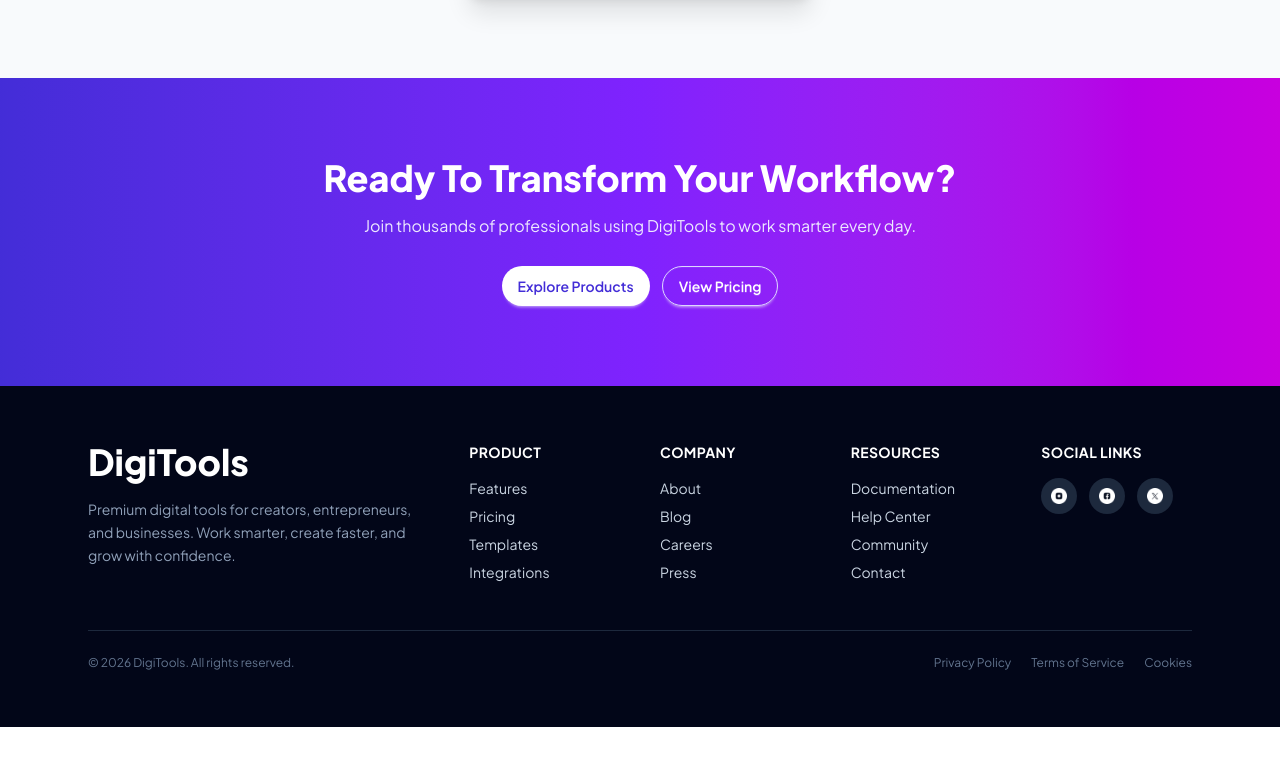
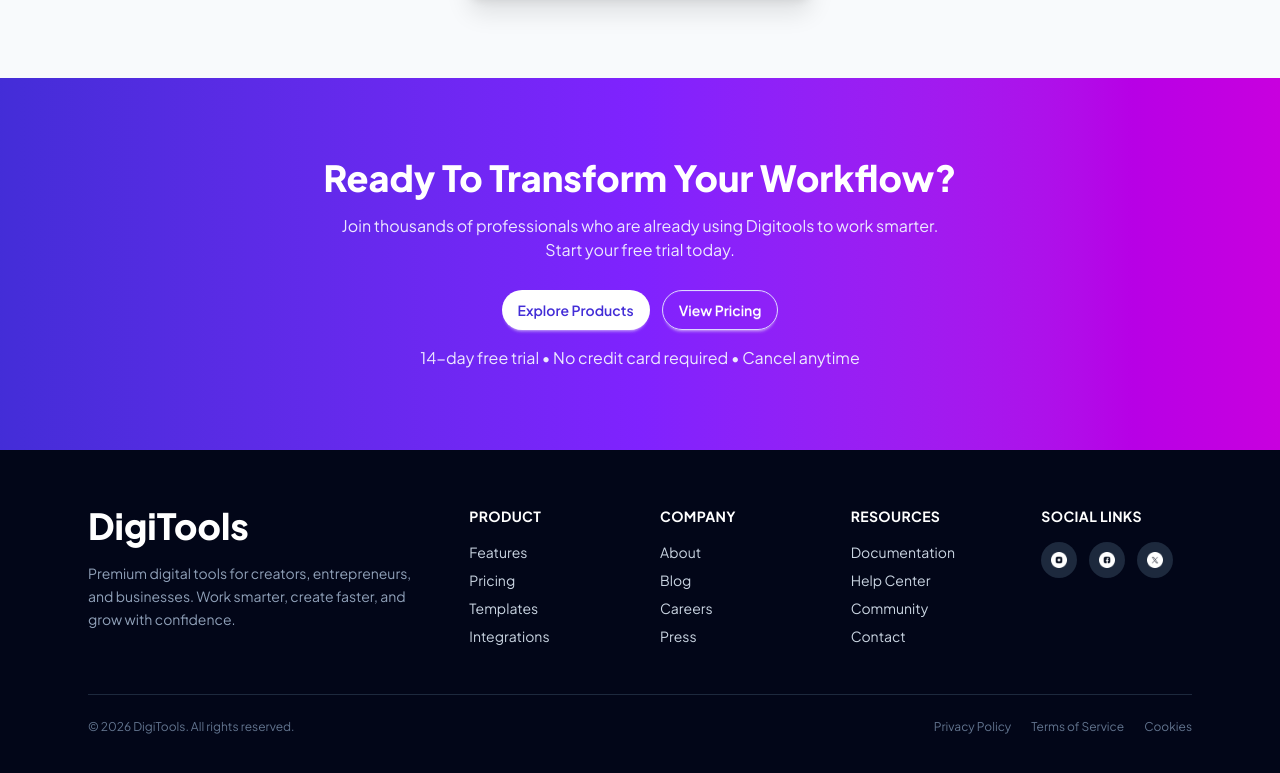
Before and after one commit to anisa-akter/B13-A6-DigiTools-Platform, a React (Vite) app: page / in a window 1280 px wide. Shown: the part 3767-4540 px from the top of the page. Before the commit the page ends 4494 px from the top, so only its background shows below. Built offline with nearby package versions, Linux system fonts and the light colour scheme.

Commit message:
Update promotional text in App component to enhance clarity and encourage trial sign-ups

```diff
--- a/src/App.jsx
+++ b/src/App.jsx
@@ -95,7 +95,7 @@ const App = () => {
       <section className="bg-linear-to-r from-indigo-700 via-violet-600 to-fuchsia-600 py-20 text-center text-white">
         <div className="mx-auto w-full max-w-3xl px-4 md:px-6">
           <h2 className="text-4xl font-black">Ready To Transform Your Workflow?</h2>
-          <p className="mt-4 text-violet-100">Join thousands of professionals using DigiTools to work smarter every day.</p>
+          <p className="mt-4 text-violet-100">Join thousands of professionals who are already using Digitools to work smarter.<br/> Start your free trial today.</p>
           <div className="mt-7 flex flex-wrap justify-center gap-3">
             <button type="button" className="btn rounded-full border-0 bg-white text-indigo-700">
               Explore Products
@@ -104,6 +104,7 @@ const App = () => {
               View Pricing
             </button>
           </div>
+          <p className="mt-4 text-violet-100">14-day free trial • No credit card required • Cancel anytime</p>
         </div>
       </section>
 
```
